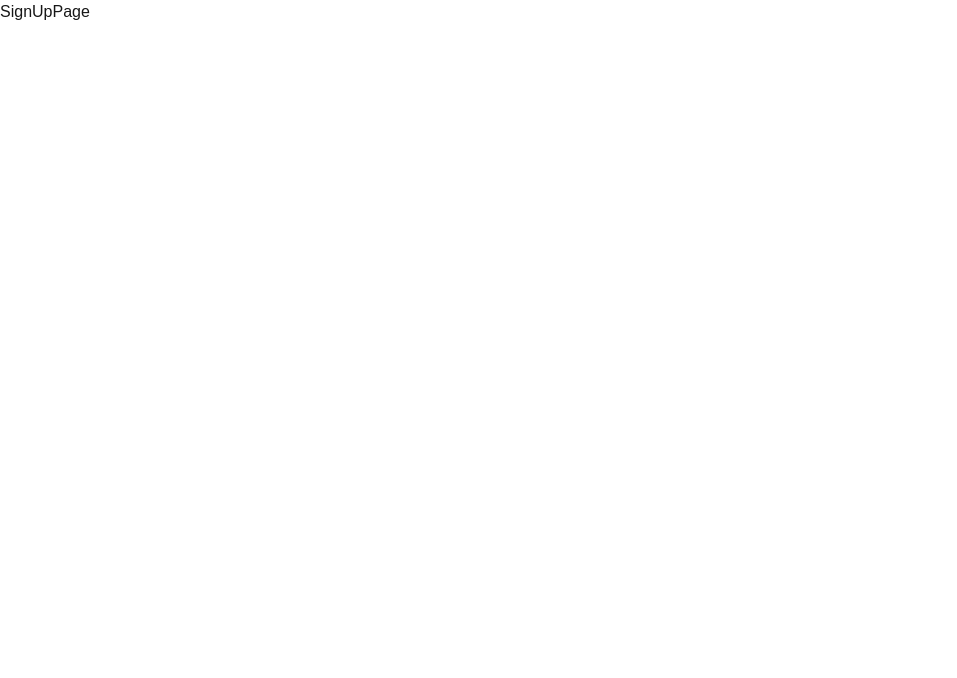
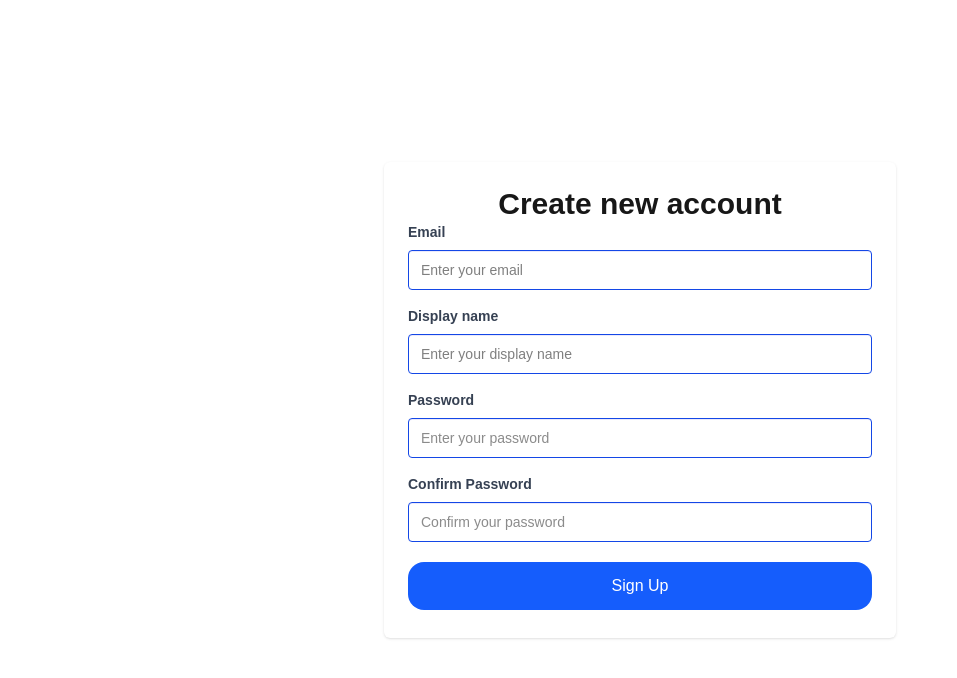
Before and after one commit to TawanABC/socket-programming-frontend, a Next.js app: page /signup in a window 1280 px wide. Shown: the top 678 px of the page, without its empty margins (0-957 px from the left). Built offline with nearby package versions, Linux system fonts and the light colour scheme.

Commit message:
add signupform

```diff
--- a/src/(auth)/SignUpForm.tsx
+++ b/src/(auth)/SignUpForm.tsx
@@ -0,0 +1,141 @@
+import { signUpSchema } from '@/common/schemas';
+import * as yup from "yup";
+import React from 'react'
+import { ErrorMessage, Field, Form, Formik, FormikHelpers } from 'formik';
+import Link from 'next/link';
+
+export default function SignUpForm() {
+    type formSchema = yup.InferType<typeof signUpSchema>;
+
+    const initialValues = {
+        username:"",
+        email: "",
+        password: ""
+    };
+
+
+    const handleSubmit = async (
+        values: formSchema,
+        actions: FormikHelpers<formSchema>,
+    ) => {
+        try {
+            console.log(values);
+
+        } catch (err) {
+            console.error(err);
+        }
+    };
+
+    return(
+        <div className="flex min-h-screen items-center justify-center">
+            <div className="m-auto w-full max-w-lg rounded-md bg-white p-6 shadow-sm">
+                <h1 className='flex flex-row text-3xl font-bold items-center justify-center'>Create new account</h1>
+                <Formik
+                    initialValues={initialValues}
+                    validationSchema={signUpSchema}
+                    onSubmit={handleSubmit as any}
+                >
+                    {({ isSubmitting, errors, touched, setFieldValue }) => (
+                        <Form className="space-y-4" autoComplete="off">
+                            <div>
+                                <label className="mb-2 block text-sm font-bold text-gray-700">
+                                    Email
+                                </label>
+                                <Field
+                                    type='email'
+                                    name='email'
+                                    placeholder="Enter your email"
+                                    required
+                                    className={`bg-white text-black input input-bordered border-blue-700 w-full ${errors.email && touched.email
+                                        ? "input-error"
+                                        : "input-primary"
+                                        }`}
+                                />
+                                <ErrorMessage
+                                    name='email'
+                                    component="p"
+                                    className="text-xs text-red-500"
+                                />
+                            </div>
+                            <div>
+                                <label className="mb-2 block text-sm font-bold text-gray-700">
+                                    Display name
+                                </label>
+                                <Field
+                                    type='text'
+                                    name='username'
+                                    placeholder="Enter your display name"
+                                    required
+                                    className={`bg-white text-black input input-bordered border-blue-700 w-full ${errors.email && touched.email
+                                        ? "input-error"
+                                        : "input-primary"
+                                        }`}
+                                />
+                                <ErrorMessage
+                                    name='username'
+                                    component="p"
+                                    className="text-xs text-red-500"
+                                />
+                            </div>
+                            <div>
+                                <label className="mb-2 block text-sm font-bold text-gray-700">
+                                    Password
+                                </label>
+                                <Field
+                                    type='password'
+                                    name='password'
+                                    placeholder='Enter your password'
+                                    required
+                                    className={`bg-white input input-bordered border-blue-700 w-full ${errors.email && touched.email
+                                        ? "input-error"
+                                        : "input-primary"
+                                        }`}
+                                />
+                                <ErrorMessage
+                                    name='password'
+                                    component="p"
+                                    className="text-xs text-red-500"
+                                />
+                            </div>
+
+                            <div>
+                                <label className="mb-2 block text-sm font-bold text-gray-700">
+                                    Confirm Password
+                                </label>
+                                <Field
+                                    type='password'
+                                    name='confirmPassword'
+                                    placeholder='Confirm your password'
+                                    required
+                                    className={`bg-white input input-bordered border-blue-700 w-full ${errors.confirmPassword && touched.confirmPassword
+                                        ? "input-error"
+                                        : "input-primary"
+                                        }`}
+                                />
+                                <ErrorMessage
+                                    name='confirmPassword'
+                                    component="p"
+                                    className="text-xs text-red-500"
+                                />
+                            </div>
+
+                            <div className="flex items-center justify-center py-1">
+                                <button
+                                    type="submit"
+                                    disabled={isSubmitting}
+                                    className={`w-full rounded-2xl px-4 py-3 text-white focus:outline-none ${isSubmitting
+                                        ? "cursor-not-allowed bg-gray-400"
+                                        : "bg-blue-600 hover:bg-blue-700 hover:cursor-pointer"
+                                        }`}
+                                >
+                                    Sign Up
+                                </button>
+                            </div>
+
+                        </Form>
+                    )}
+                </Formik>
+            </div>
+        </div>
+    )
+}
--- a/src/app/signup/page.tsx
+++ b/src/app/signup/page.tsx
@@ -1,7 +1,10 @@
+"use client"
+
+import SignUpForm from '@/(auth)/SignUpForm'
 import React from 'react'
 
 export default function SignUpPage() {
-    return (
-        <div>SignUpPage</div>
-    )
+  return (
+    <div><SignUpForm /></div>
+  )
 }
--- a/src/common/schemas.ts
+++ b/src/common/schemas.ts
@@ -17,6 +17,10 @@ export const signUpSchema = yup.object().shape({
         .required("Email is required"),
 
     password: yup.string().required("Password is required"),
+    confirmPassword: yup
+        .string()
+        .oneOf([yup.ref("password")], "Passwords must match")
+        .required("Confirm Password is required"),
 });
 
 export const ProfileSchema = yup.object().shape({
```
